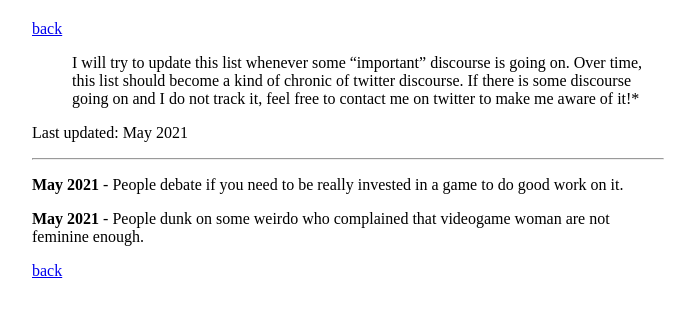
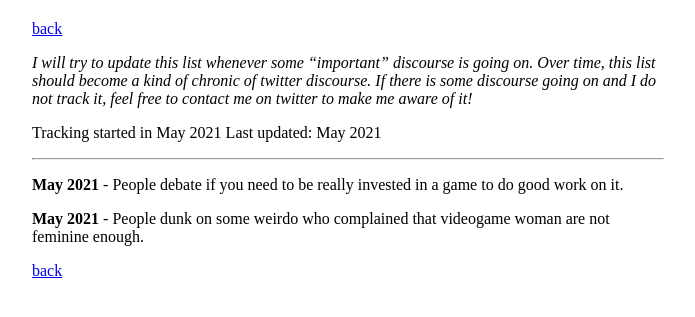
Before and after one commit to stuffedwombat/stuffedwombat.github.io, a Jekyll site: the page built from discourse_tracker.md, in a window 1280 px wide. Shown: the top 317 px of the page, without its empty margins (292-987 px from the left). Built offline with Jekyll 4.4.1, drawn with Linux system fonts in a browser that asks for light colours; our own code applies the rules of GitHub Pages for plain Markdown files; comment, search, counter and statistics services are not loaded.

Commit message:
Update discourse_tracker.md

```diff
--- a/discourse_tracker.md
+++ b/discourse_tracker.md
@@ -1,8 +1,9 @@
 [back](thinking)
 
-* I will try to update this list whenever some "important" discourse is going on. Over time, this list should become a kind of chronic of twitter discourse.
+*I will try to update this list whenever some "important" discourse is going on. Over time, this list should become a kind of chronic of twitter discourse.
 If there is some discourse going on and I do not track it, feel free to contact me on twitter to make me aware of it!*
 
+Tracking started in May 2021
 Last updated: May 2021
 
 -----------
```
